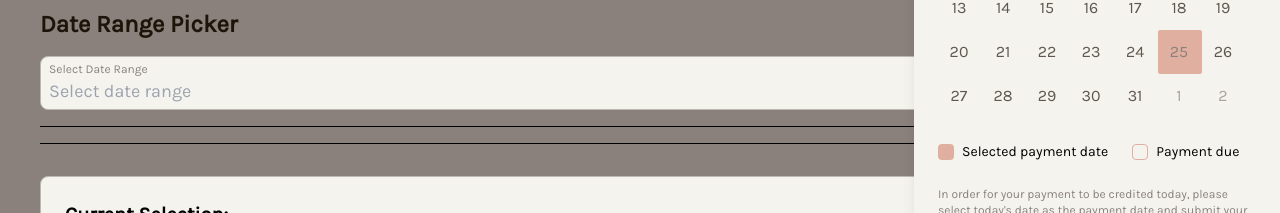
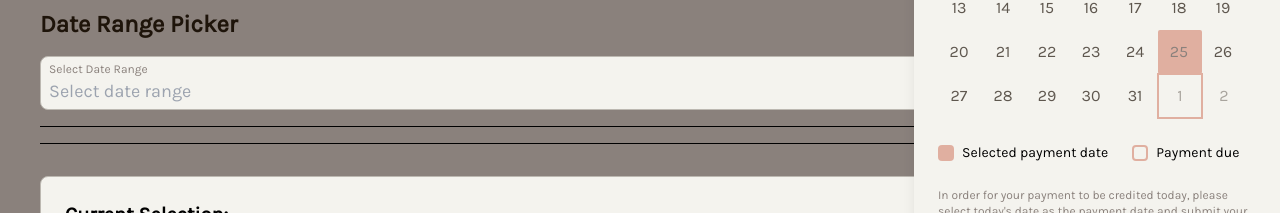
Before and after one commit to jasminepvo/react, a React (Vite) app: page / in a window 1280 px wide. Both pictures are taken after a click on the button 1210 px from the left and 239 px from the top of the page. Shown: the part 459-672 px from the top of the page. Built offline with nearby package versions, Linux system fonts and the light colour scheme; a web font is replaced by a local one.

Commit message:
payment due date

```diff
--- a/src/App.tsx
+++ b/src/App.tsx
@@ -12,6 +12,10 @@ function App() {
   const [singleDate, setSingleDate] = useState<Date | null>(new Date());
   const [multipleDates, setMultipleDates] = useState<Date[]>([]);
   const [dateRange, setDateRange] = useState<DateRange | null>(null);
+
+  // For demonstration, we'll set a default due date 7 days from now
+  const paymentDueDate = new Date();
+  paymentDueDate.setDate(paymentDueDate.getDate() + 7);
 
   // Type-safe onChange handlers with type assertions
   const handleSingleDateChange = (value: AnySelectionValue) => {
@@ -47,6 +51,7 @@ function App() {
       <TicTacToe /> */}
       <hr className="border-t border-gray-300 w-full my-4" />
       <hr className="border-t border-gray-300 w-full my-4" />
+
       <h2 className="text-2xl font-bold text-brown mb-4">Single Date Picker</h2>
       <DatePicker
         mode="single"
@@ -55,6 +60,7 @@ function App() {
         label="Payment Date"
         placeholder="MM/DD/YYYY"
         disclaimer="In order for your payment to be credited today, please select today's date as the payment date and submit your payment before 11:59 PM EST."
+        paymentDueDate={paymentDueDate || undefined}
       />
       <hr className="border-t border-gray-300 w-full my-4" />
       <hr className="border-t border-gray-300 w-full my-4" />
@@ -68,6 +74,7 @@ function App() {
         label="Select Multiple Dates"
         placeholder="Select dates"
         disclaimer="Select all the dates you want to include."
+        paymentDueDate={paymentDueDate || undefined}
       />
       <hr className="border-t border-gray-300 w-full my-4" />
       <hr className="border-t border-gray-300 w-full my-4" />
@@ -80,6 +87,7 @@ function App() {
         label="Select Date Range"
         placeholder="Select date range"
         disclaimer="Select the start and end dates for your date range."
+        paymentDueDate={paymentDueDate || undefined}
       />
       <hr className="border-t border-gray-300 w-full my-4" />
       <hr className="border-t border-gray-300 w-full my-4" />
--- a/src/components/Calender.tsx
+++ b/src/components/Calender.tsx
@@ -10,6 +10,7 @@ type CalendarProps = {
   showOutsideDays?: boolean;
   disabled?: Matcher | Matcher[];
   required?: boolean;
+  paymentDueDate?: Date;
 };
 
 export const Calendar = ({
@@ -20,6 +21,7 @@ export const Calendar = ({
   showOutsideDays = true,
   disabled,
   required,
+  paymentDueDate,
   ...props
 }: CalendarProps) => {
   const baseStyles = {
@@ -38,7 +40,16 @@ export const Calendar = ({
     outside: "opacity-50",
     today: "text-blush font-bold!",
     selected: "bg-blush text-taupe hover:bg-taupe rounded-sm",
+    range_start: "bg-blush text-cream rounded-l-sm",
+    range_end: "bg-blush text-cream rounded-r-sm",
+    range_middle: "bg-blush/50 text-brown",
     ...classNames,
+  };
+
+  // Custom modifiers for the payment due date
+  const modifiers = paymentDueDate ? { paymentDue: paymentDueDate } : {};
+  const modifiersClassNames = {
+    paymentDue: "border-2 border-blush rounded-sm",
   };
 
   if (mode === "single") {
@@ -51,6 +62,8 @@ export const Calendar = ({
         disabled={disabled}
         required={required}
         classNames={baseStyles}
+        modifiers={modifiers}
+        modifiersClassNames={modifiersClassNames}
         {...props}
       />
     );
@@ -66,6 +79,8 @@ export const Calendar = ({
         disabled={disabled}
         required={required}
         classNames={baseStyles}
+        modifiers={modifiers}
+        modifiersClassNames={modifiersClassNames}
         {...props}
       />
     );
@@ -81,6 +96,8 @@ export const Calendar = ({
       disabled={disabled}
       required={required}
       classNames={baseStyles}
+      modifiers={modifiers}
+      modifiersClassNames={modifiersClassNames}
       {...props}
     />
   );
--- a/src/components/DatePicker.tsx
+++ b/src/components/DatePicker.tsx
@@ -19,6 +19,7 @@ export interface DatePickerProps {
   disclaimer?: string;
   disabled?: Matcher | Matcher[];
   required?: boolean;
+  paymentDueDate?: Date;
 }
 
 export const DatePicker: React.FC<DatePickerProps> = ({
@@ -32,6 +33,7 @@ export const DatePicker: React.FC<DatePickerProps> = ({
   disclaimer,
   disabled,
   required,
+  paymentDueDate,
 }) => {
   const [internalValue, setInternalValue] = useState<SelectionValue>(null);
   const [open, setOpen] = useState(false);
@@ -179,6 +181,7 @@ export const DatePicker: React.FC<DatePickerProps> = ({
                   showOutsideDays={true}
                   disabled={disabled}
                   required={required}
+                  paymentDueDate={paymentDueDate}
                 />
                 {/* Legend */}
                 <div className="my-6 flex items-center gap-6">
@@ -186,10 +189,12 @@ export const DatePicker: React.FC<DatePickerProps> = ({
                     <span className="inline-block h-4 w-4 rounded bg-blush"></span>
                     <span className="text-sm">Selected payment date</span>
                   </div>
-                  <div className="flex items-center gap-2">
-                    <span className="inline-block h-4 w-4 rounded border border-blush"></span>
-                    <span className="text-sm">Payment due</span>
-                  </div>
+                  {paymentDueDate && (
+                    <div className="flex items-center gap-2">
+                      <span className="inline-block h-4 w-4 rounded border-2 border-blush"></span>
+                      <span className="text-sm">Payment due</span>
+                    </div>
+                  )}
                 </div>
                 <p className="text-xs text-taupe">{disclaimer}</p>
                 <div className="absolute bottom-6 right-6">
```
